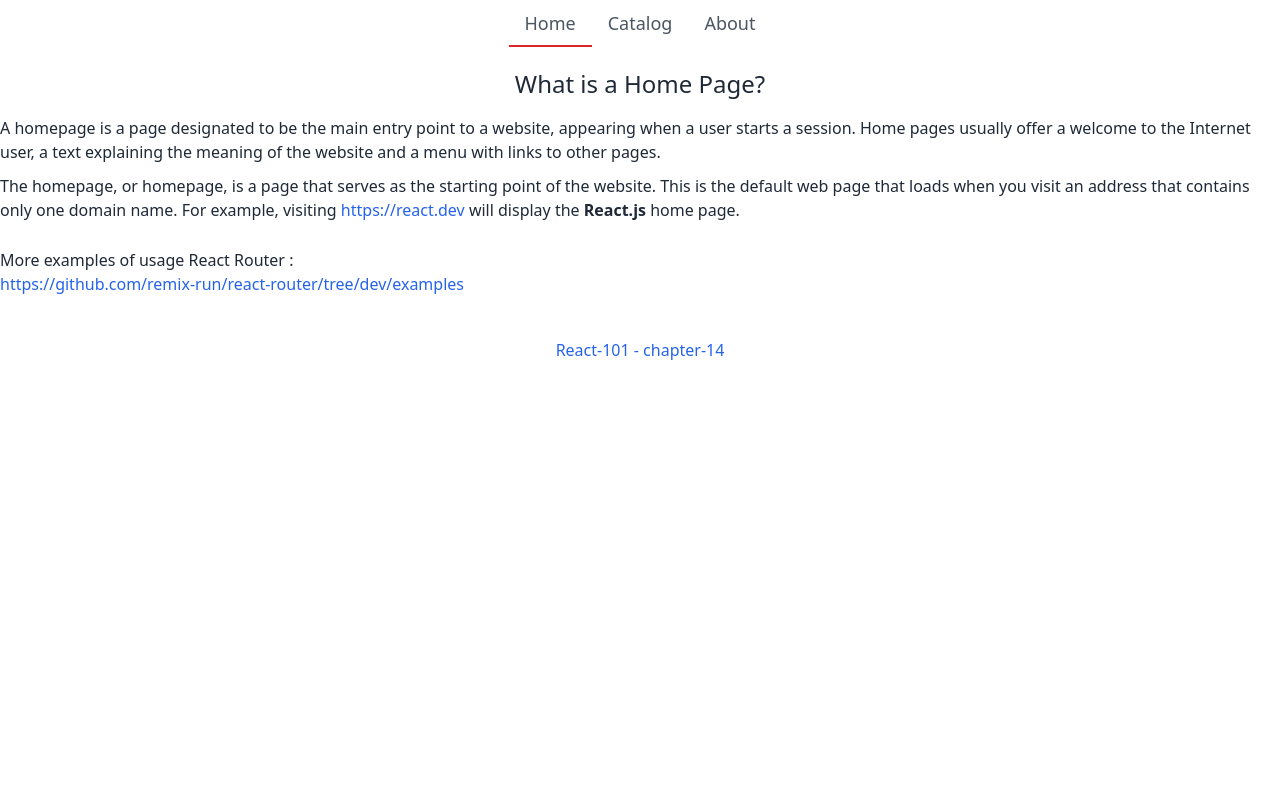
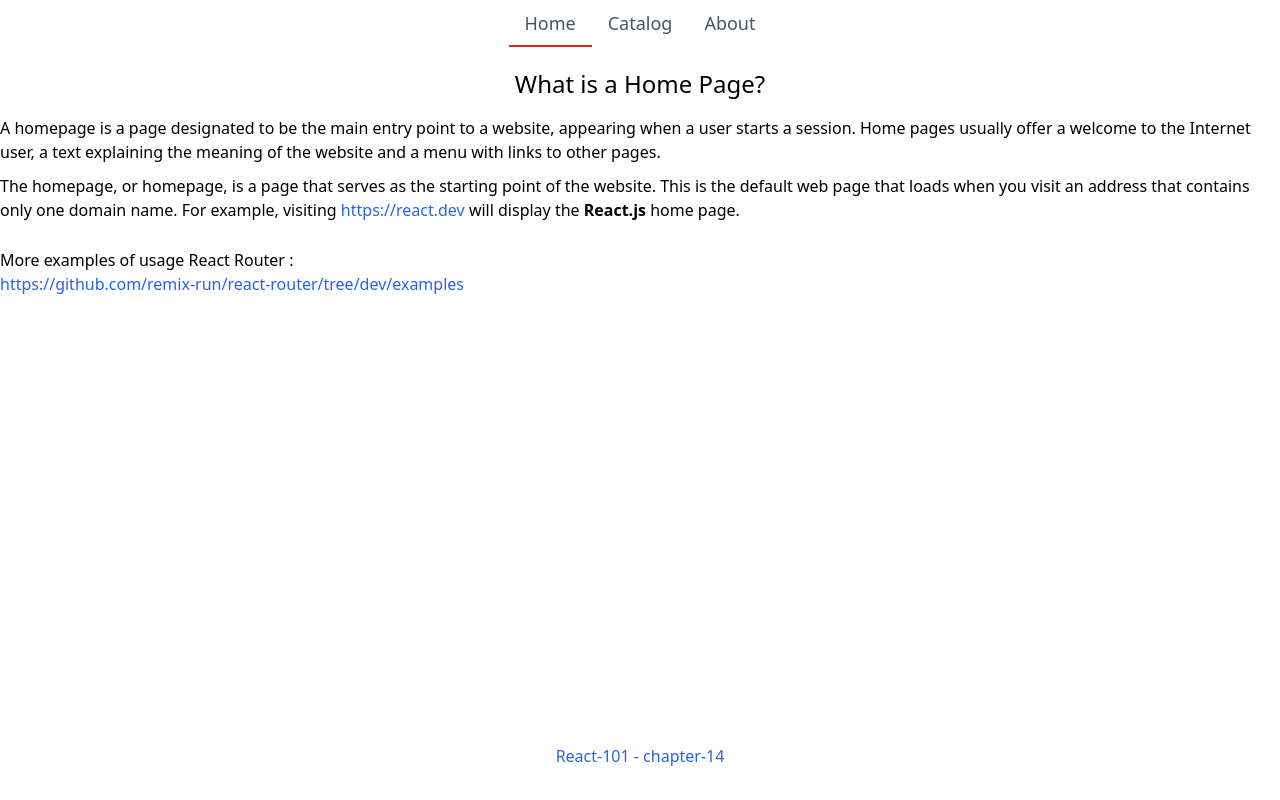
Before and after one commit to shopot/react-101, a React (Vite) app: page / in a window 1280 px wide. Built offline with nearby package versions, Linux system fonts and the light colour scheme.

Commit message:
fix: add h-full for html

```diff
--- a/src/main.css
+++ b/src/main.css
@@ -2,8 +2,9 @@
 @tailwind components;
 @tailwind utilities;
 
-body {
-  @apply h-full text-gray-800
+
+html, body {
+  @apply h-full
 }
 
 #root {
```
